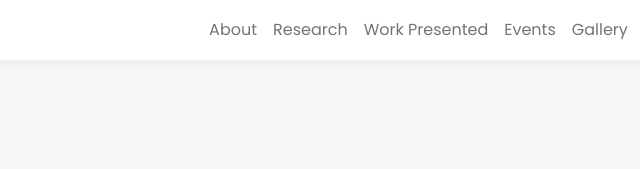
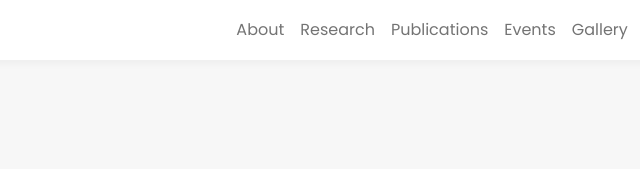
Before and after one commit to arpanasaboo/site, a plain HTML site: page index.html in a window 1280 px wide. Shown: the top 169 px of the page, 442-1082 px from the left. Drawn offline with nearby package versions, Linux system fonts and the light colour scheme.

Commit message:
Refactor index.html structure and content

```diff
--- a/index.html
+++ b/index.html
@@ -117,7 +117,7 @@
 
 <li class="nav-item"><a class="nav-link" href="#about">About</a></li>
 <li class="nav-item"><a class="nav-link" href="#research">Research</a></li>
-<li class="nav-item"><a class="nav-link" href="#talks">Work Presented</a></li>
+<li class="nav-item"><a class="nav-link" href="#talks">Publications</a></li>
 <li class="nav-item"><a class="nav-link" href="#events">Events</a></li>
 <li class="nav-item"><a class="nav-link" href="#gallery">Gallery</a></li>
 <li class="nav-item"><a class="nav-link" href="#cv">CV</a></li>
```
